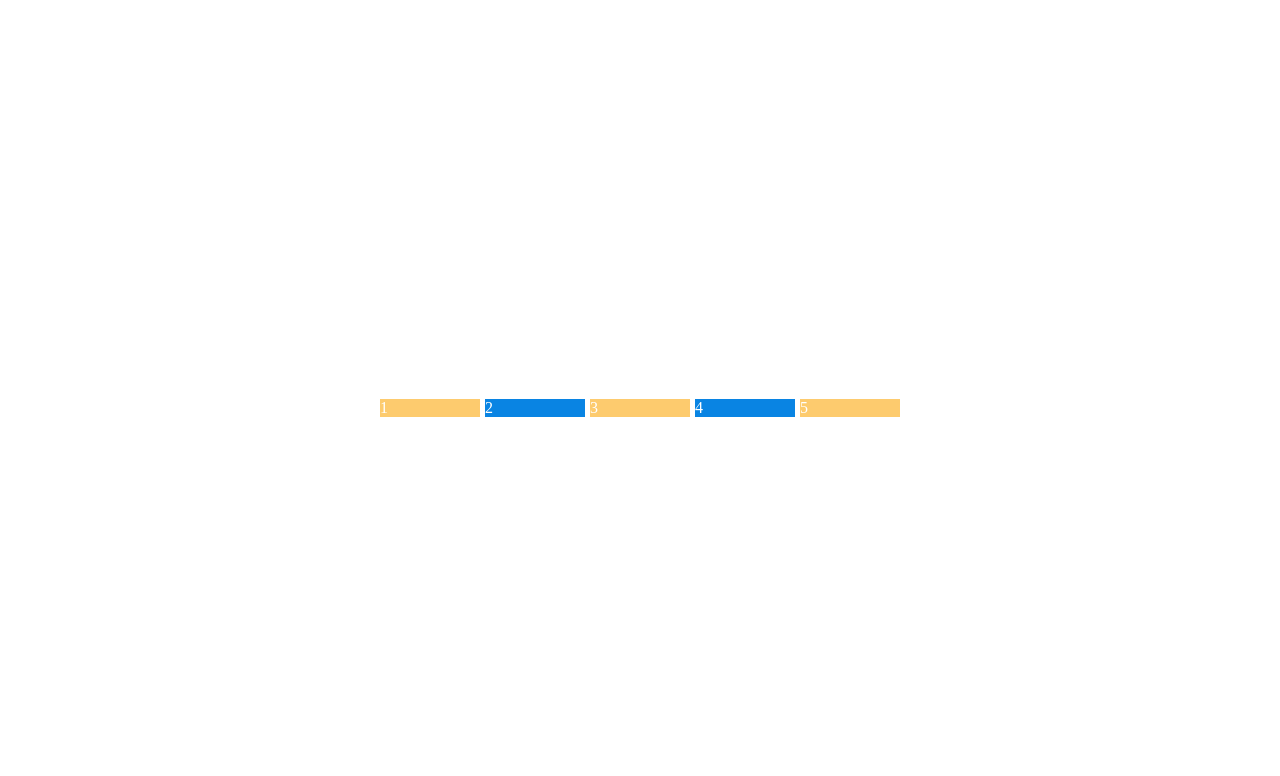
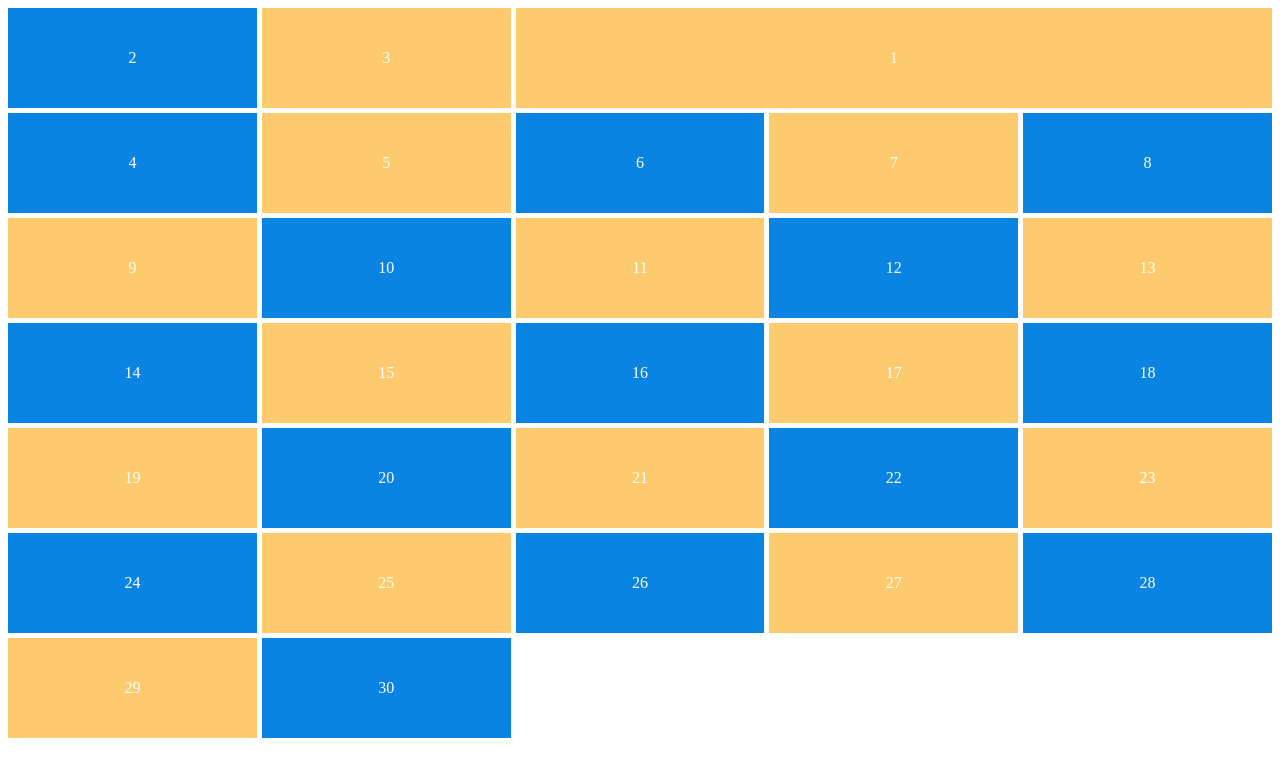
Before and after one commit to taeyoungs/CSS-Master, a plain HTML site: page grid.html in a window 1280 px wide. Drawn offline with Linux system fonts and the light colour scheme.

Commit message:
Grid Column and Line Naming

```diff
--- a/grid.html
+++ b/grid.html
@@ -9,19 +9,25 @@
       .father {
         display: grid;
         grid-gap: 5px;
+        grid-auto-flow: dense;
         grid-auto-rows: 100px;
-        grid-template-columns: repeat(5, 100px);
+        grid-template-columns: [first-line] repeat(5, 1fr) [last-line];
         color: white;
+      }
+      .box {
+        display: flex;
         justify-content: center;
-        align-content: center;
         align-items: center;
-        height: 100vh;
       }
       .box:nth-child(even) {
         background-color: #0984e3;
       }
       .box:nth-child(odd) {
         background-color: #fdcb6e;
+      }
+
+      .box:first-child {
+        grid-column: 3 / last-line;
       }
     </style>
   </head>
@@ -32,6 +38,31 @@
       <div class="box">3</div>
       <div class="box">4</div>
       <div class="box">5</div>
+      <div class="box">6</div>
+      <div class="box">7</div>
+      <div class="box">8</div>
+      <div class="box">9</div>
+      <div class="box">10</div>
+      <div class="box">11</div>
+      <div class="box">12</div>
+      <div class="box">13</div>
+      <div class="box">14</div>
+      <div class="box">15</div>
+      <div class="box">16</div>
+      <div class="box">17</div>
+      <div class="box">18</div>
+      <div class="box">19</div>
+      <div class="box">20</div>
+      <div class="box">21</div>
+      <div class="box">22</div>
+      <div class="box">23</div>
+      <div class="box">24</div>
+      <div class="box">25</div>
+      <div class="box">26</div>
+      <div class="box">27</div>
+      <div class="box">28</div>
+      <div class="box">29</div>
+      <div class="box">30</div>
     </div>
   </body>
 </html>
```
Also changed, not shown: README.md.
